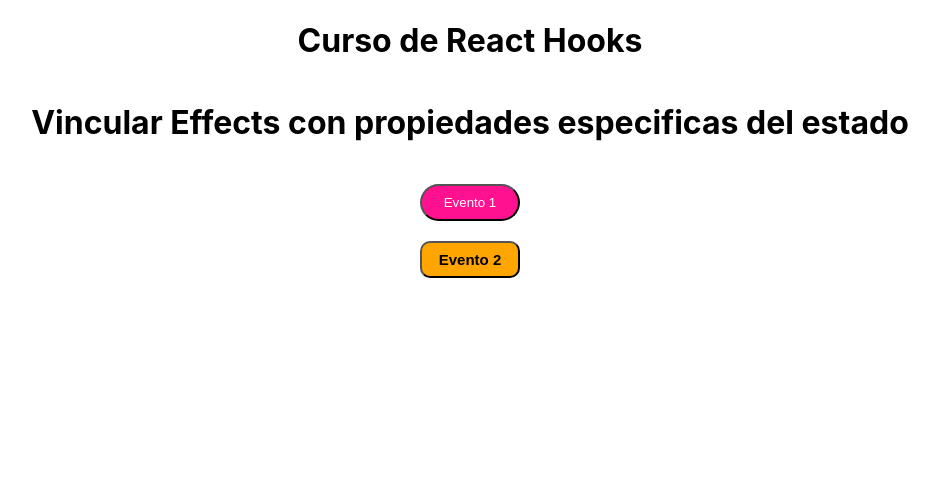
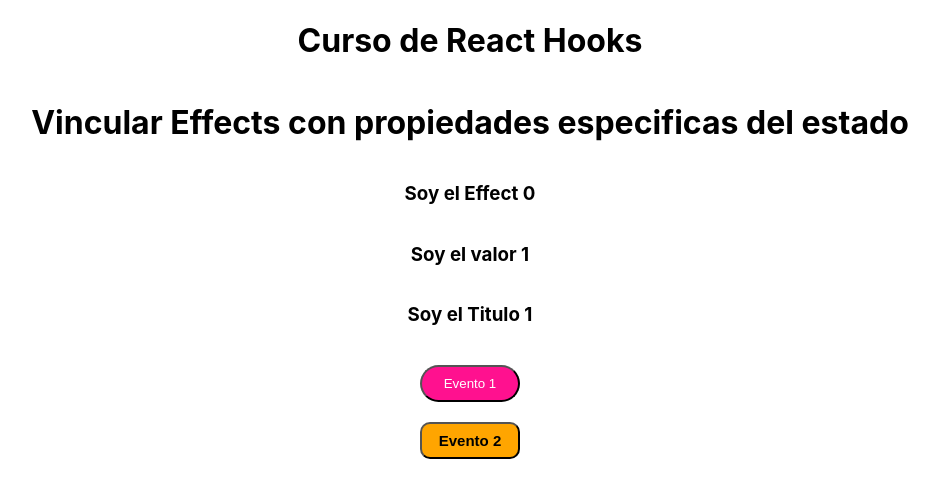
Before and after one commit to FMFigueroa/React-Hooks-Essentials, a React (Create React App) app: page / in a window 1280 px wide. Shown: the top 498 px of the page, without its empty margins (170-1109 px from the left). Built offline with nearby package versions, Linux system fonts and the light colour scheme.

Commit message:
Controlando el cambio de estado de diferentes propiedades vinculadas en useEffect

```diff
--- a/src/componentes/MiComponente.js
+++ b/src/componentes/MiComponente.js
@@ -1,22 +1,24 @@
 import React, { useEffect, useState } from "react";
 
 export default function Micomponente() {
-  const [conteo, setConteo] = useState(1);
+  const [conteo, setConteo] = useState(0);
   const [opcion, setOpcion] = useState({
-    titulo: "texto",
+    titulo: 1,
     valor: 1,
   });
 
   useEffect(() => {
     console.log('test')
-    //setConteo(conteo + 1)
-  },[opcion.valor]);
+    setConteo( conteo + 1 ) // se ejecuta una sola vez y luego si cambia el estado de la propiedad opcion espeficicamente el valor.
+  },[opcion.valor]);  // esta dependencia rastrea el estado de una propiedad diferente,
+                    //es util para controlar el cambio el estado de otra propiedad de forma controlada.
 
   const metodoUno = () => {
-    setOpcion( {...opcion, titulo: opcion.titulo + '.'})
+    setOpcion( {...opcion, titulo: opcion.titulo + 1})
   };
   const metodoDos = () => {
-    setOpcion( {...opcion, valor: opcion.valor + 1 })
+    setOpcion( {...opcion, valor: opcion.valor +1 })
+    // cuando cabia su estado, useEffect lo detecta y cambia el estado de otra propiedad.
   };
 
   return (
@@ -25,6 +27,9 @@ export default function Micomponente() {
       style={{ display: "flex", flexDirection: "column", alignItems: "center" }}
     >
       <h1>Vincular Effects con propiedades especificas del estado</h1>
+      <h3>{`Soy el Effect ${conteo -1 }`}</h3>
+      <h3>{`Soy el valor ${opcion.valor}` }</h3>
+      <h3>{`Soy el Titulo ${opcion.titulo}` }</h3>
       <button onClick={metodoUno} style={{
           marginTop: 20,
           borderRadius: 50,
```
